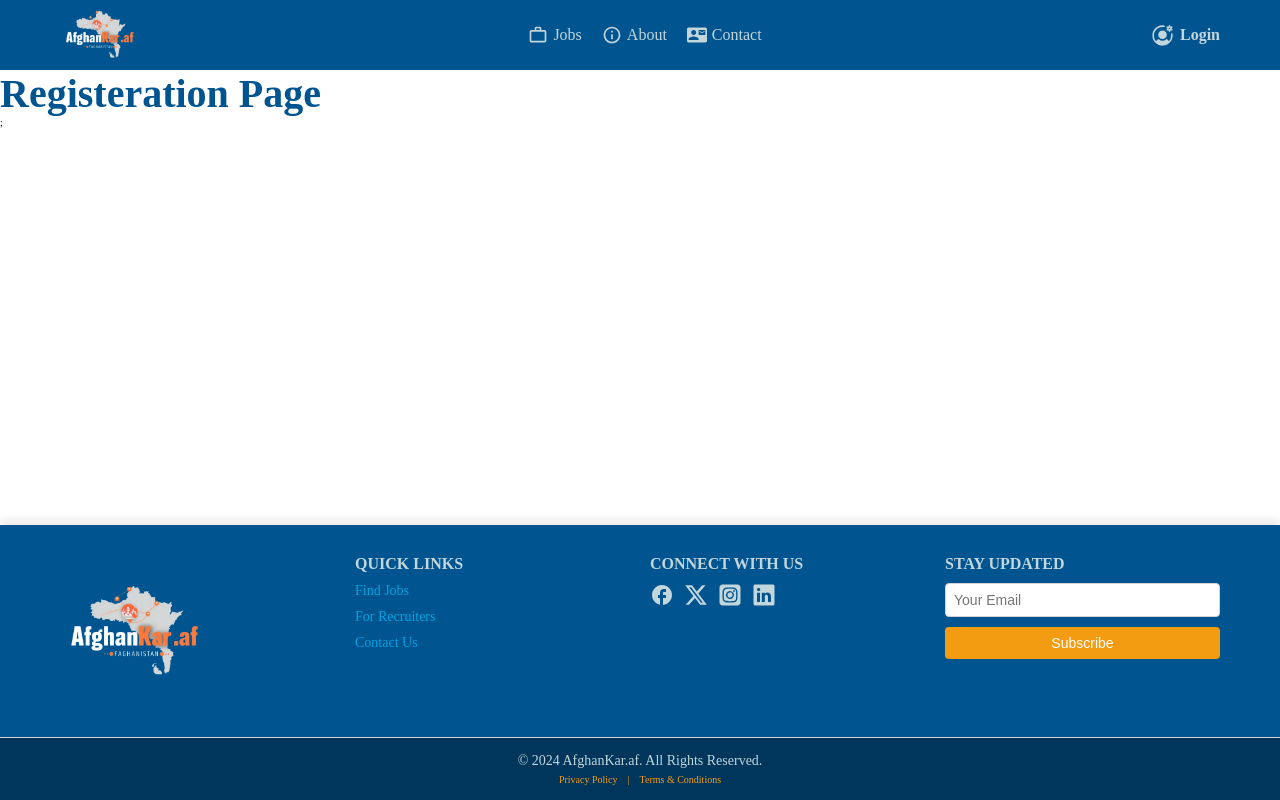
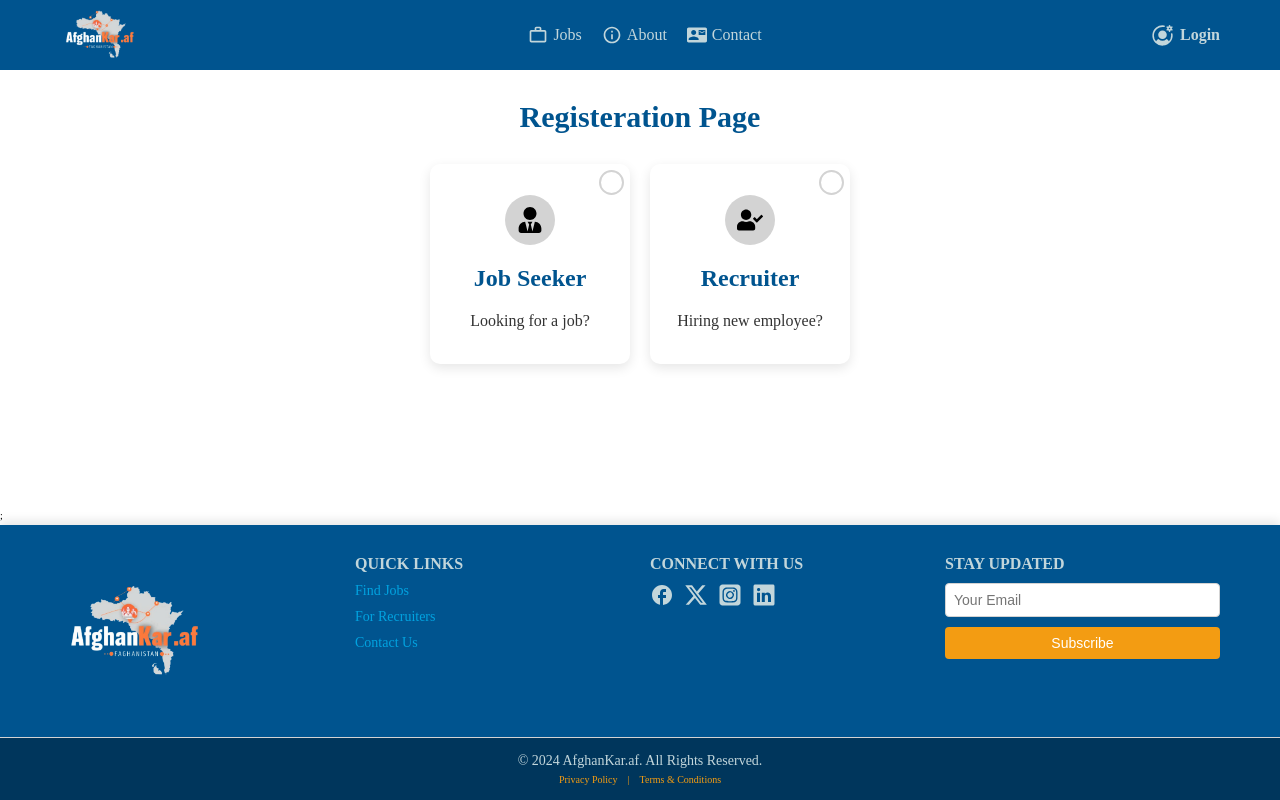
Before and after one commit to Naeemi7/AfghanKar.af, a React (Vite) app in the folder client/: page /user-registeration in a window 1280 px wide. Built offline with nearby package versions, Linux system fonts and the light colour scheme.

Commit message:
the design for different page of registeration for both job seekers and recruiters has been done

```diff
--- a/client/src/App.jsx
+++ b/client/src/App.jsx
@@ -8,6 +8,8 @@ import NotFoundPage from "@pages/not-found-page/NotFoundPage";
 import JobSeekerLogin from "@auth/job-seeker-login/JobSeekerLogin";
 import RecruiterLogin from "@auth/recruiter-login/RecruiterLogin";
 import RegisterationPage from "@pages/registeration-page/RegisterationPage";
+import JobSeekerRegistration from "@auth/job-seeker-registeration/JobSeekerRegistration";
+import RecruiterRegisteration from "@auth/recruiter-registeration/RecruiterRegisteration";
 
 function App() {
   return (
@@ -18,6 +20,14 @@ function App() {
           <Route path="/job-seeker-login" element={<JobSeekerLogin />} />
           <Route path="/recruiter-login" element={<RecruiterLogin />} />
           <Route path="/user-registeration" element={<RegisterationPage />} />
+          <Route
+            path="/job-seeker-registration"
+            element={<JobSeekerRegistration />}
+          />
+          <Route
+            path="/recruiter-registration"
+            element={<RecruiterRegisteration />}
+          />
           {/* <Route path="*" element={<NotFoundPage />} /> */}
         </Routes>
         <Footer />
--- /dev/null
+++ b/client/src/components/auth/job-seeker-registeration/JobSeekerRegistration.jsx
@@ -0,0 +1,9 @@
+const JobSeekerRegistration = () => {
+  return (
+    <div>
+      <h1>Job Seeker Regiseration Page</h1>
+    </div>
+  );
+};
+
+export default JobSeekerRegistration;
--- /dev/null
+++ b/client/src/components/auth/recruiter-registeration/RecruiterRegisteration.jsx
@@ -0,0 +1,9 @@
+const RecruiterRegisteration = () => {
+  return (
+    <div>
+      <h1>Recruiter Registeration Page</h1>
+    </div>
+  );
+};
+
+export default RecruiterRegisteration;
--- a/client/src/components/reusable/Icon.jsx
+++ b/client/src/components/reusable/Icon.jsx
@@ -23,7 +23,7 @@ const ICON_LIBRARIES = {
   gr: GriIcons,
 };
 
-export default function ReusableIcon({
+export default function Icon({
   library = "fa",
   name,
   size = 24,
@@ -49,7 +49,7 @@ export default function ReusableIcon({
   );
 }
 
-ReusableIcon.propTypes = {
+Icon.propTypes = {
   library: PropTypes.string,
   name: PropTypes.string.isRequired,
   size: PropTypes.number,
--- /dev/null
+++ b/client/src/components/reusable/SelectionCard.jsx
@@ -0,0 +1,58 @@
+import PropTypes from "prop-types";
+import "@styles/components/reusableComponents.scss";
+import Icon from "@reusable/Icon";
+import Button from "@reusable/Button";
+
+export default function SelectionCard({
+  select,
+  handleSelection,
+  iconLib,
+  iconName,
+  heading,
+  content,
+  handleNext,
+}) {
+  return (
+    <div className="selection-card-container">
+      <div
+        className={`buttons-container ${select ? "selected" : ""}`} // Apply selected class
+        onClick={handleSelection} // Handle click to select this card
+      >
+        <div className="buttons-wrapper">
+          <div className="input-wrapper">
+            <input
+              type="checkbox"
+              checked={select} // Sync checkbox with state
+              readOnly // Make checkbox read-only since we handle selection with the card
+            />
+          </div>
+          <div className="icon-container">
+            <div className="icon-wrapper">
+              <Icon
+                library={iconLib}
+                name={iconName}
+                size={26}
+                className="icon"
+              />
+            </div>
+            <h4>{heading}</h4>
+            <p>{content}</p>
+          </div>
+        </div>
+      </div>
+
+      {/* Reusable Button Component */}
+      {select && <Button name="Next" onClick={handleNext} />}
+    </div>
+  );
+}
+
+SelectionCard.propTypes = {
+  select: PropTypes.bool.isRequired, // Ensure this is a boolean
+  handleSelection: PropTypes.func,
+  iconName: PropTypes.string,
+  iconLib: PropTypes.string,
+  heading: PropTypes.string,
+  content: PropTypes.string,
+  handleNext: PropTypes.func,
+};
--- a/client/src/pages/registeration-page/RegisterationPage.jsx
+++ b/client/src/pages/registeration-page/RegisterationPage.jsx
@@ -1,7 +1,50 @@
+import { useState } from "react";
+import { useNavigate } from "react-router-dom";
+import "@styles/components/registeration-page.scss";
+import SelectionCard from "@reusable/SelectionCard";
+
 const RegisterationPage = () => {
+  const [selectedCard, setSelectedCard] = useState(null);
+  const navigate = useNavigate();
+
+  const handleSelection = (cardType) => {
+    setSelectedCard(cardType); // Set the selected card type
+  };
+
+  const handleNextJobSeeker = () => {
+    navigate("/job-seeker-registration"); // Corrected path
+  };
+
+  const handleNextRecruiter = () => {
+    navigate("/recruiter-registration"); // Assuming this is the intended route
+  };
+
   return (
-    <div>
-      <h1>Registeration Page</h1>
+    <div className="registeration-page-container">
+      <div className="registeration-heading">
+        <h2>Registeration Page</h2>
+      </div>
+
+      <div className="registeration-page-wrapper">
+        <SelectionCard
+          select={selectedCard === "jobSeeker"} // Check if this card is selected
+          handleSelection={() => handleSelection("jobSeeker")} // Pass identifier for Job Seeker
+          handleNext={handleNextJobSeeker} // Pass specific handler for Job Seeker
+          iconLib="fa"
+          iconName="FaUserTie"
+          heading="Job Seeker"
+          content="Looking for a job?"
+        />
+        <SelectionCard
+          select={selectedCard === "recruiter"} // Check if this card is selected
+          handleSelection={() => handleSelection("recruiter")} // Pass identifier for Recruiter
+          handleNext={handleNextRecruiter} // Pass specific handler for Recruiter
+          iconLib="fa"
+          iconName="FaUserCheck"
+          heading="Recruiter"
+          content="Hiring new employee?"
+        />
+      </div>
     </div>
   );
 };
--- a/client/src/styles/components/footer.scss
+++ b/client/src/styles/components/footer.scss
@@ -58,17 +58,17 @@
 
     .social-media {
       .social-icons {
-        display: flex; /* Keep the display as flex */
-        gap: 1rem; /* Space between icons */
-        justify-content: flex-start; /* Aligns items to the start */
+        display: flex;
+        gap: 1rem;
+        justify-content: flex-start;
 
         a {
           color: $secondary-color;
           font-size: 2.4rem;
           transition: color 0.3s ease;
-          display: inline-flex; /* Ensure the anchor behaves as an inline flex container */
-          align-items: center; /* Center icons vertically */
-          justify-content: center; /* Center icons horizontally */
+          display: inline-flex;
+          align-items: center;
+          justify-content: center;
 
           &:hover {
             color: $accent-color;
--- a/client/src/styles/components/navbar.scss
+++ b/client/src/styles/components/navbar.scss
@@ -11,7 +11,7 @@
   display: flex;
   justify-content: center;
   align-items: center;
-  z-index: 10; // Increase z-index for the sticky effect to layer properly
+  z-index: 10;
 
   .navbar-items-container {
     display: flex;
@@ -29,7 +29,7 @@
       gap: 2rem;
 
       @media (max-width: 768px) {
-        display: none; // Hide the nav links on small screens
+        display: none;
       }
 
       .nav-item {
@@ -159,11 +159,11 @@
       align-items: flex-start;
       background-color: $primary-color;
       position: absolute;
-      top: 7rem; // Position right below the navbar
+      top: 7rem;
       right: 0;
       width: 100%;
       padding: 1rem 0;
-      z-index: 9; // Lower than navbar to ensure correct stacking order
+      z-index: 9;
 
       .nav-item {
         display: flex;
--- /dev/null
+++ b/client/src/styles/components/registeration-page.scss
@@ -0,0 +1,23 @@
+@import "@/styles/abstracts/variables";
+@import "@/styles/abstracts/mixin";
+
+.registeration-page-container {
+  width: 100%;
+  max-width: 120rem;
+  height: 55vh;
+  margin: 0 auto;
+  display: flex;
+  flex-direction: column;
+  align-items: center;
+
+  .registeration-heading {
+    h2 {
+      margin: 3rem 0;
+    }
+  }
+
+  .registeration-page-wrapper {
+    display: flex;
+    gap: 2rem;
+  }
+}
--- a/client/src/styles/components/reusableComponents.scss
+++ b/client/src/styles/components/reusableComponents.scss
@@ -100,3 +100,93 @@ form {
     font-weight: bold;
   }
 }
+
+// Resusable Selection Card Component
+.selection-card-container {
+  display: flex;
+  flex-direction: column;
+  gap: 1.5rem;
+
+  .buttons-container {
+    height: 20rem;
+    width: 20rem;
+    padding: 0.6rem;
+    display: flex;
+    border-radius: 1rem;
+    border: none;
+    cursor: pointer;
+    transition: border-color 0.2s ease, box-shadow 0.3s ease;
+
+    // Default box-shadow
+    box-shadow: 0 4px 12px rgba(0, 0, 0, 0.1);
+
+    &.selected {
+      border: 2px solid $primary-color; // Add border when selected
+
+      // Enhanced box-shadow on selection
+      box-shadow: 0 8px 24px rgba(0, 84, 143, 0.3),
+        0 4px 6px rgba(0, 84, 143, 0.15);
+    }
+
+    .buttons-wrapper {
+      width: 100%;
+
+      .input-wrapper {
+        display: flex;
+        justify-content: flex-end;
+
+        input[type="checkbox"] {
+          width: 2.5rem;
+          height: 2.5rem;
+          border-radius: 50%;
+          appearance: none;
+          border: 2px solid $border-color; // Keep this for the checkbox
+          outline: none;
+          cursor: pointer;
+          position: relative;
+          transition: background-color 0.2s ease, border-color 0.2s ease;
+
+          &:checked {
+            background-color: $primary-color;
+            border-color: $primary-color;
+
+            &::after {
+              content: "";
+              position: absolute;
+              top: 3px;
+              left: 7px;
+              width: 4px;
+              height: 11px;
+              border: solid #fff;
+              border-width: 0 2px 2px 0;
+              transform: rotate(45deg);
+              transition: opacity 0.2s ease;
+            }
+          }
+        }
+      }
+
+      .icon-container {
+        gap: 2rem;
+        display: flex;
+        flex-direction: column;
+        align-items: center;
+
+        .icon-wrapper {
+          height: 5rem;
+          width: 5rem;
+          padding: 1rem;
+          border-radius: 50%;
+          display: flex;
+          justify-content: center;
+          align-items: center;
+          background-color: $border-color;
+
+          .icon {
+            font-size: 10rem !important;
+          }
+        }
+      }
+    }
+  }
+}
```
